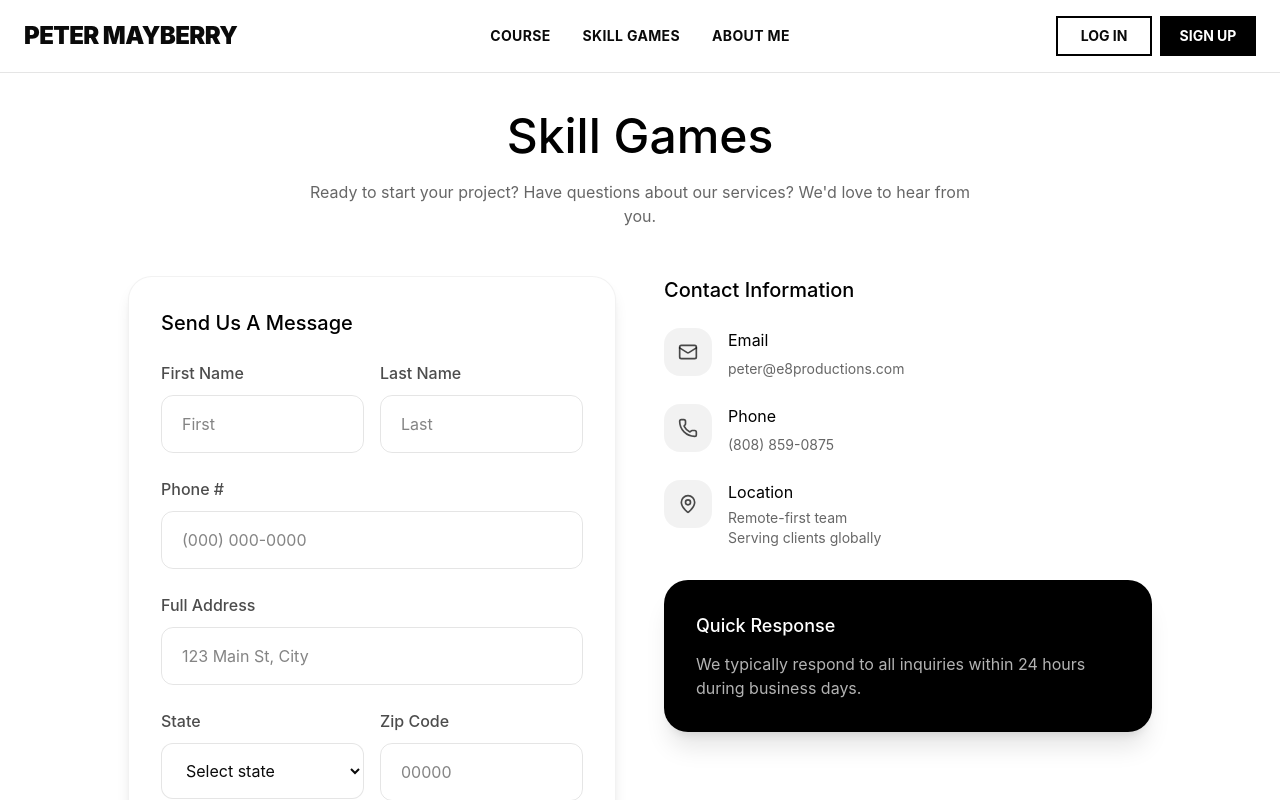
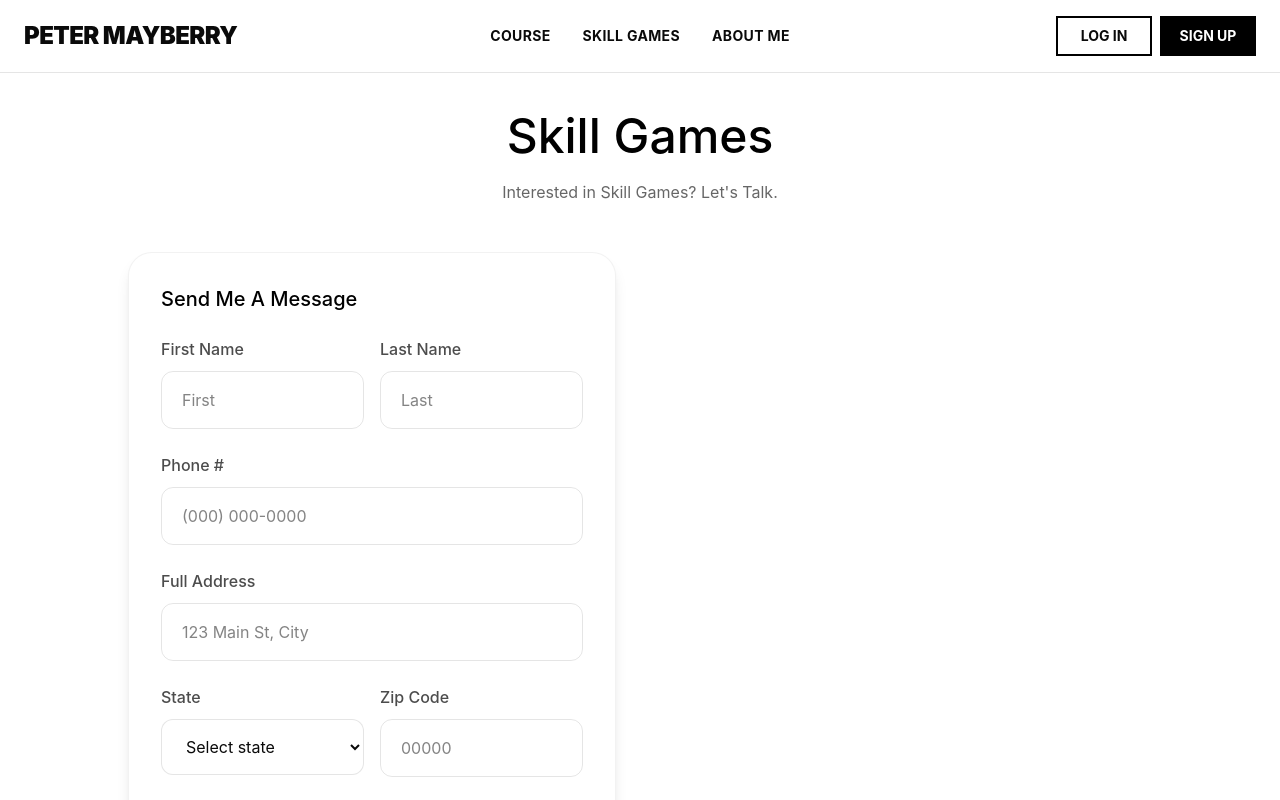
Before and after one commit to officialericdavis/pm-course, a React (Vite) app: page /skill-games in a window 1280 px wide. Shown: the top 800 px of the page. Built offline with nearby package versions, Linux system fonts and the light colour scheme.

Commit message:
email is working

```diff
--- a/src/app/web/pages/public/course-page.tsx
+++ b/src/app/web/pages/public/course-page.tsx
@@ -465,22 +465,6 @@ export function CoursePage() {
             </div>
 
             <div className="bg-white border-l-4 border-black p-6">
-              <h3 className="text-xl font-bold mb-2">How much money do I need to get started?</h3>
-              <p className="text-neutral-700">
-                Typically $25K-$50K to buy your first location. I cover financing options including
-                SBA loans and seller financing if you don't have it all upfront.
-              </p>
-            </div>
-
-            <div className="bg-white border-l-4 border-black p-6">
-              <h3 className="text-xl font-bold mb-2">How much time does this require?</h3>
-              <p className="text-neutral-700">
-                Setup phase requires 10-15 hours per week for 2-3 months. Once running, 2-5 hours
-                per week depending on how automated you make it.
-              </p>
-            </div>
-
-            <div className="bg-white border-l-4 border-black p-6">
               <h3 className="text-xl font-bold mb-2">Can I do this while working full-time?</h3>
               <p className="text-neutral-700">
                 Yes. Most of my students keep their day jobs during setup. Laundromats are designed
--- a/src/app/web/pages/public/skill-games-page.tsx
+++ b/src/app/web/pages/public/skill-games-page.tsx
@@ -190,7 +190,7 @@ export function SkillGamesPage() {
                 Skill Games
               </h2>
               <p className="text-base text-black/60 max-w-2xl mx-auto px-4 sm:px-0">
-                Ready to start your project? Have questions about our services? We'd love to hear from you.
+                Interested in Skill Games? Let's Talk.
               </p>
             </div>
 
@@ -198,65 +198,9 @@ export function SkillGamesPage() {
               {/* Form */}
               <div className="bg-white border border-black/5 rounded-2xl sm:rounded-3xl p-6 sm:p-8 shadow-lg">
                 <h3 className="text-lg sm:text-xl text-black mb-4 sm:mb-6">
-                  Send Us A Message
+                  Send Me A Message
                 </h3>
                 <SkillGamesForm />
-              </div>
-
-              {/* Contact Info */}
-              <div className="space-y-6 sm:space-y-8">
-                <div>
-                  <h3 className="text-lg sm:text-xl text-black mb-4 sm:mb-6">
-                    Contact Information
-                  </h3>
-                  <div className="space-y-4 sm:space-y-6">
-                    <div className="flex items-start gap-3 sm:gap-4">
-                      <div className="w-10 h-10 sm:w-12 sm:h-12 bg-black/5 rounded-xl sm:rounded-2xl flex items-center justify-center flex-shrink-0">
-                        <Mail className="w-4 h-4 sm:w-5 sm:h-5 text-black/70" />
-                      </div>
-                      <div>
-                        <p className="text-base text-black mb-1">Email</p>
-                        <a href="mailto:peter@e8productions.com" className="text-sm text-black/60 hover:text-black transition-colors break-all">
-                          peter@e8productions.com
-                        </a>
-                      </div>
-                    </div>
-
-                    <div className="flex items-start gap-3 sm:gap-4">
-                      <div className="w-10 h-10 sm:w-12 sm:h-12 bg-black/5 rounded-xl sm:rounded-2xl flex items-center justify-center flex-shrink-0">
-                        <Phone className="w-4 h-4 sm:w-5 sm:h-5 text-black/70" />
-                      </div>
-                      <div>
-                        <p className="text-base text-black mb-1">Phone</p>
-                        <a href="tel:+18088590875" className="text-sm text-black/60 hover:text-black transition-colors">
-                          (808) 859-0875
-                        </a>
-                      </div>
-                    </div>
-
-                    <div className="flex items-start gap-3 sm:gap-4">
-                      <div className="w-10 h-10 sm:w-12 sm:h-12 bg-black/5 rounded-xl sm:rounded-2xl flex items-center justify-center flex-shrink-0">
-                        <MapPin className="w-4 h-4 sm:w-5 sm:h-5 text-black/70" />
-                      </div>
-                      <div>
-                        <p className="text-base text-black mb-1">Location</p>
-                        <p className="text-sm text-black/60">
-                          Remote-first team<br />
-                          Serving clients globally
-                        </p>
-                      </div>
-                    </div>
-                  </div>
-                </div>
-
-                <div className="bg-black rounded-2xl sm:rounded-3xl p-6 sm:p-8 text-white shadow-xl">
-                  <h4 className="text-base sm:text-lg mb-2 sm:mb-3">
-                    Quick Response
-                  </h4>
-                  <p className="text-base text-white/70">
-                    We typically respond to all inquiries within 24 hours during business days.
-                  </p>
-                </div>
               </div>
             </div>
           </div>
```
Also changed, not shown: 1 other file (tests, documents, lock files or other folders).
